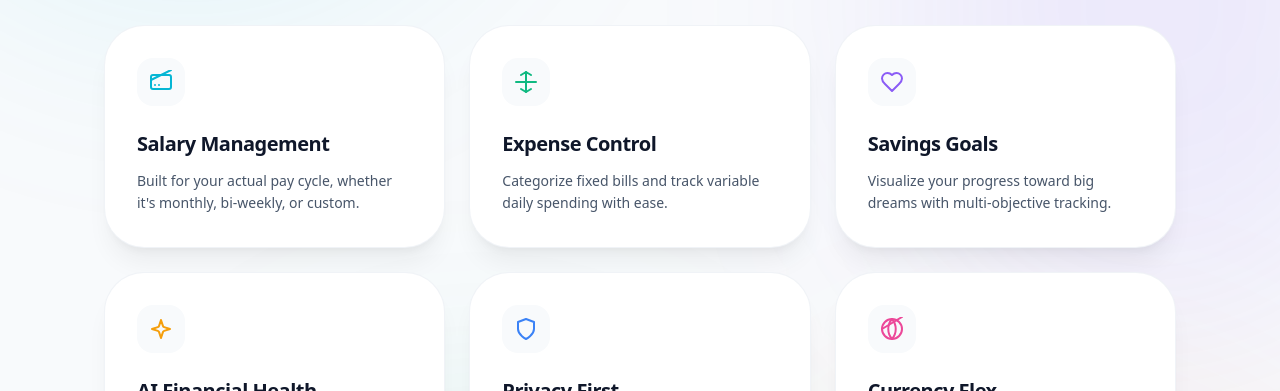
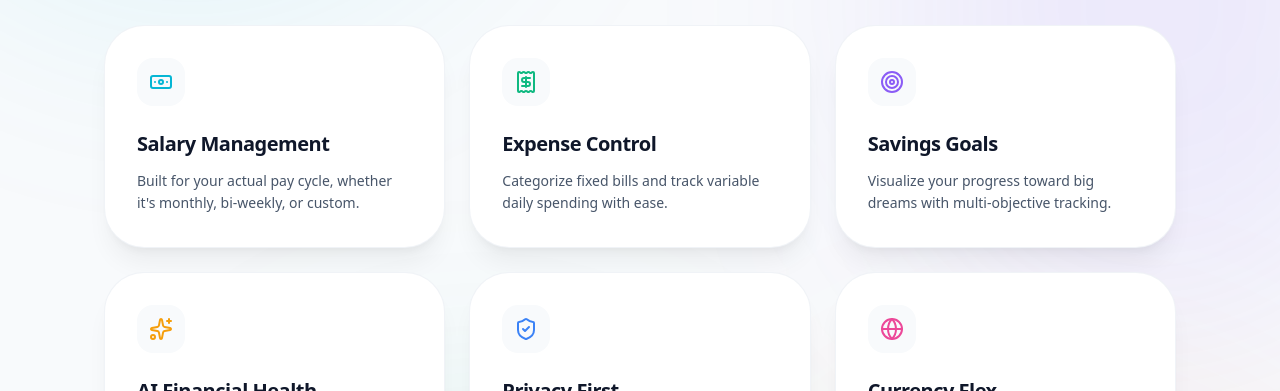
Before and after one commit to yahyakli/flowlary, a Next.js app: page / in a window 1280 px wide. Shown: the part 713-1104 px from the top of the page. Built offline with nearby package versions, Linux system fonts and the light colour scheme; no server answers.

Commit message:
replace SVG icons with others

```diff
--- a/src/app/page.tsx
+++ b/src/app/page.tsx
@@ -1,49 +1,45 @@
 import { redirect } from "next/navigation";
 import { auth } from "@/lib/auth";
 import Link from "next/link";
+import {
+  Banknote,
+  Receipt,
+  Target,
+  Sparkles,
+  ShieldCheck,
+  Globe
+} from "lucide-react";
 
 const features = [
   {
     title: "Salary Management",
     description: "Built for your actual pay cycle, whether it's monthly, bi-weekly, or custom.",
-    icon: (
-      <svg xmlns="http://www.w3.org/2000/svg" width="24" height="24" viewBox="0 0 24 24" fill="none" stroke="currentColor" strokeWidth="2" strokeLinecap="round" strokeLinejoin="round" className="text-cyan-500"><rect width="20" height="14" x="2" y="5" rx="2"/><line x1="2" x2="22" y1="10"/><path d="M6 15h.01"/><path d="M10 15h.01"/></svg>
-    )
+    icon: <Banknote className="size-6 text-cyan-500" />
   },
   {
     title: "Expense Control",
     description: "Categorize fixed bills and track variable daily spending with ease.",
-    icon: (
-      <svg xmlns="http://www.w3.org/2000/svg" width="24" height="24" viewBox="0 0 24 24" fill="none" stroke="currentColor" strokeWidth="2" strokeLinecap="round" strokeLinejoin="round" className="text-emerald-500"><path d="M12 2v20"/><path d="m17 5-5-3-5 3"/><path d="m17 19-5 3-5-3"/><path d="M22 12H2"/></svg>
-    )
+    icon: <Receipt className="size-6 text-emerald-500" />
   },
   {
     title: "Savings Goals",
     description: "Visualize your progress toward big dreams with multi-objective tracking.",
-    icon: (
-      <svg xmlns="http://www.w3.org/2000/svg" width="24" height="24" viewBox="0 0 24 24" fill="none" stroke="currentColor" strokeWidth="2" strokeLinecap="round" strokeLinejoin="round" className="text-violet-500"><path d="M19 14c1.49-1.46 3-3.21 3-5.5A5.5 5.5 0 0 0 16.5 3c-1.76 0-3 .5-4.5 2-1.5-1.5-2.74-2-4.5-2A5.5 5.5 0 0 0 2 8.5c0 2.3 1.5 4.05 3 5.5l7 7Z"/></svg>
-    )
+    icon: <Target className="size-6 text-violet-500" />
   },
   {
     title: "AI Financial Health",
     description: "Get a 0-100 health score and smart insights powered by advanced AI.",
-    icon: (
-      <svg xmlns="http://www.w3.org/2000/svg" width="24" height="24" viewBox="0 0 24 24" fill="none" stroke="currentColor" strokeWidth="2" strokeLinecap="round" strokeLinejoin="round" className="text-amber-500"><path d="m12 3-1.912 5.813a2 2 0 0 1-1.275 1.275L3 12l5.813 1.912a2 2 0 0 1 1.275 1.275L12 21l1.912-5.813a2 2 0 0 1 1.275-1.275L21 12l-5.813-1.912a2 2 0 0 1-1.275-1.275L12 3Z"/></svg>
-    )
+    icon: <Sparkles className="size-6 text-amber-500" />
   },
   {
     title: "Privacy First",
     description: "No bank account linking required. Your data remains fully under your control.",
-    icon: (
-      <svg xmlns="http://www.w3.org/2000/svg" width="24" height="24" viewBox="0 0 24 24" fill="none" stroke="currentColor" strokeWidth="2" strokeLinecap="round" strokeLinejoin="round" className="text-blue-500"><path d="M12 22s8-4 8-10V5l-8-3-8 3v7c0 6 8 10 8 10Z"/></svg>
-    )
+    icon: <ShieldCheck className="size-6 text-blue-500" />
   },
   {
     title: "Currency Flex",
     description: "Manage finances in any currency with localized formatting for global use.",
-    icon: (
-      <svg xmlns="http://www.w3.org/2000/svg" width="24" height="24" viewBox="0 0 24 24" fill="none" stroke="currentColor" strokeWidth="2" strokeLinecap="round" strokeLinejoin="round" className="text-pink-500"><circle cx="12" cy="12" r="10"/><line x1="2" x2="22" y1="12"/><path d="M12 2a15.3 15.3 0 0 1 0 20"/><path d="M12 2a15.3 15.3 0 0 0 0 20"/></svg>
-    )
+    icon: <Globe className="size-6 text-pink-500" />
   },
 ];
 
```
